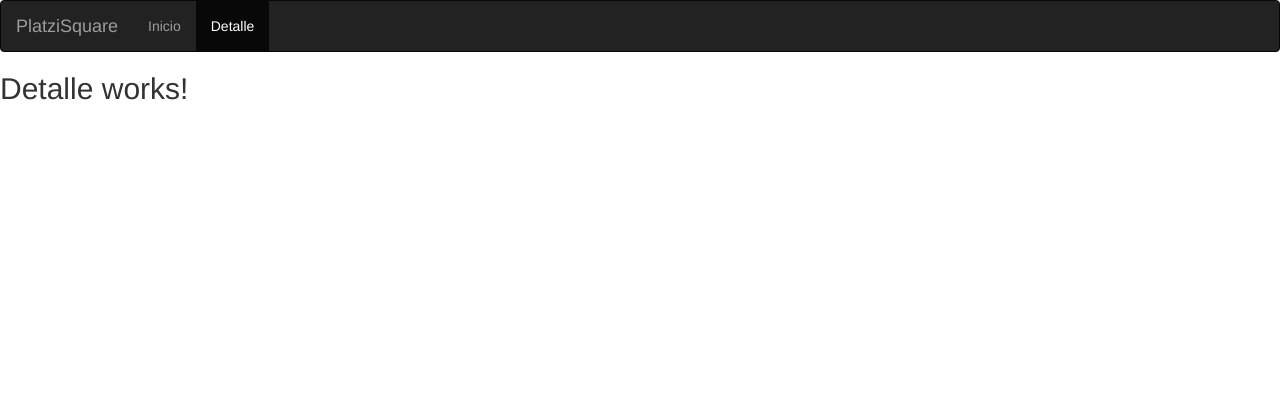
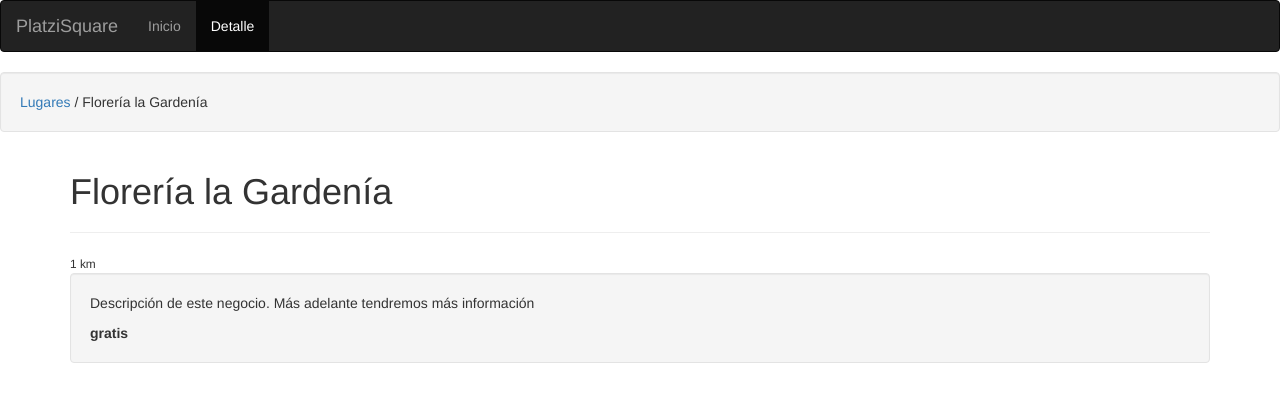
Before and after one commit to MajorTom250993/platzisquare, an Angular app: page /detalle/1 in a window 1280 px wide. Shown: the top 402 px of the page. Built offline with nearby package versions, Linux system fonts and the light colour scheme; what @agm/core would draw is missing.

Commit message:
Platzisquare

```diff
--- a/src/app/app.module.ts
+++ b/src/app/app.module.ts
@@ -11,6 +11,7 @@ import { Routes } from '@angular/router';
 import { RouterModule } from '@angular/router';
 import { DetalleComponent } from './detalle/detalle.component';
 import { LugaresComponent } from './lugares/lugares.component';
+import { ContactoComponent } from './contacto/contacto.component';
 
 const appRoutes: Routes = [
   {path: '', component: LugaresComponent},
@@ -25,6 +26,7 @@ const appRoutes: Routes = [
     ContarClicksDirective,
     DetalleComponent,
     LugaresComponent,
+    ContactoComponent,
   ],
   imports: [
     BrowserModule,
--- /dev/null
+++ b/src/app/contacto/contacto.component.html
@@ -0,0 +1,3 @@
+<p>
+  contacto works!
+</p>
--- /dev/null
+++ b/src/app/contacto/contacto.component.ts
@@ -0,0 +1,15 @@
+import { Component, OnInit } from '@angular/core';
+
+@Component({
+  selector: 'app-contacto',
+  templateUrl: './contacto.component.html',
+  styleUrls: ['./contacto.component.css']
+})
+export class ContactoComponent implements OnInit {
+
+  constructor() { }
+
+  ngOnInit() {
+  }
+
+}
--- a/src/app/detalle/detalle.component.html
+++ b/src/app/detalle/detalle.component.html
@@ -1 +1,13 @@
-<h2>Detalle works!</h2>
+<div class="well">
+    <a routerLink="/lugares">Lugares</a> / {{lugar.nombre}}
+</div>
+<div class="container">
+  <h1>{{lugar.nombre}}</h1>
+  <hr>
+  <small>{{lugar.distancia}}</small>
+  <br>
+  <div class="well">
+    <p>{{lugar.description}}</p>
+    <b>{{lugar.plan}}</b>
+  </div>
+</div>
--- a/src/app/detalle/detalle.component.ts
+++ b/src/app/detalle/detalle.component.ts
@@ -7,12 +7,25 @@ import { ActivatedRoute } from '@angular/router';
   styleUrls: ['./detalle.component.css']
 })
 export class DetalleComponent implements OnInit {
-
+  lugares: any = [
+    { id: 1, plan: 'gratis', cercania: 1, distancia: '1 km', active: true, nombre: 'Florería la Gardenía', description: 'Descripción de este negocio. Más adelante tendremos más información' },
+    { id: 2, plan: 'pagado', cercania: 1, distancia: '1.8 km', active: true, nombre: 'Donas la pasadita', description: 'Descripción de este negocio. Más adelante tendremos más información' },
+    { id: 3, plan: 'gratis', cercania: 2, distancia: '5 km', active: true, nombre: 'Veterinaría Huellitas Felices', description: 'Descripción de este negocio. Más adelante tendremos más información' },
+    { id: 4, plan: 'pagado', cercania: 3, distancia: '10 km', active: true, nombre: 'Las Gatortas', description: 'Descripción de este negocio. Más adelante tendremos más información' },
+    { id: 5, plan: 'gratis', cercania: 3, distancia: '35 km', active: true, nombre: 'Cafebrería', description: 'Descripción de este negocio. Más adelante tendremos más información' },
+    { id: 6, plan: 'pagado', cercania: 3, distancia: '120 km', active: true, nombre: 'La Dosis', description: 'Descripción de este negocio. Más adelante tendremos más información' }
+  ];
+  id = null;
+  lugar: any = {}
   constructor(private route: ActivatedRoute) {
     console.log(this.route.snapshot.params['id']);
     console.log(this.route.snapshot.queryParams['action2']);
     console.log(this.route.snapshot.queryParams['referer']);
-
+    this.id = this.route.snapshot.params['id'];
+    this.lugar = this.buscarLugar();
+  }
+  buscarLugar() {
+    return this.lugares.filter((lugar) => lugar.id == this.id )[0] || null;
   }
 
   ngOnInit() {
--- a/tslint.json
+++ b/tslint.json
@@ -27,7 +27,7 @@
     "label-position": true,
     "max-line-length": [
       true,
-      140
+      1000
     ],
     "member-access": false,
     "member-ordering": [
```
Also changed, not shown: src/app/contacto/contacto.component.css (added), 2 other files (tests, documents, lock files or other folders).
